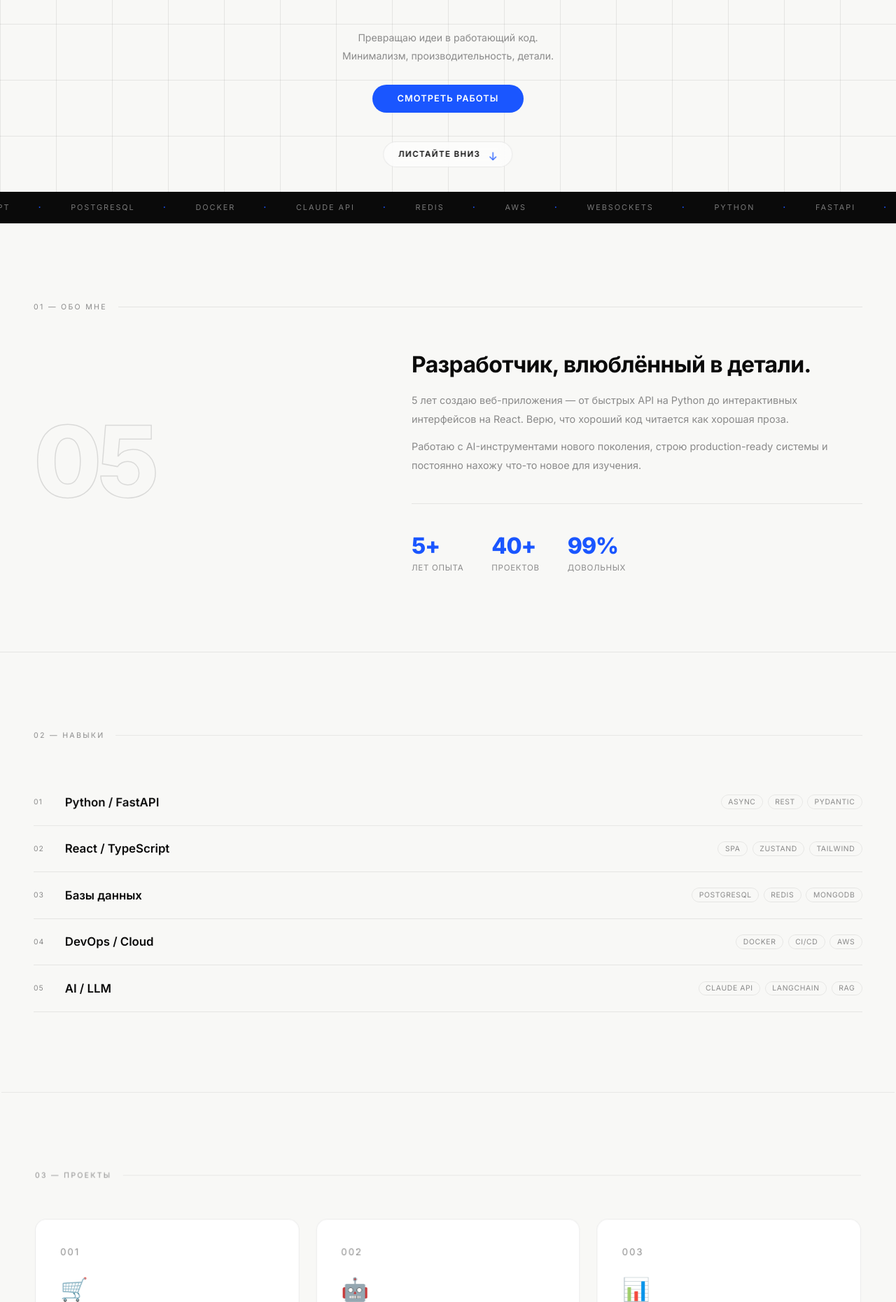
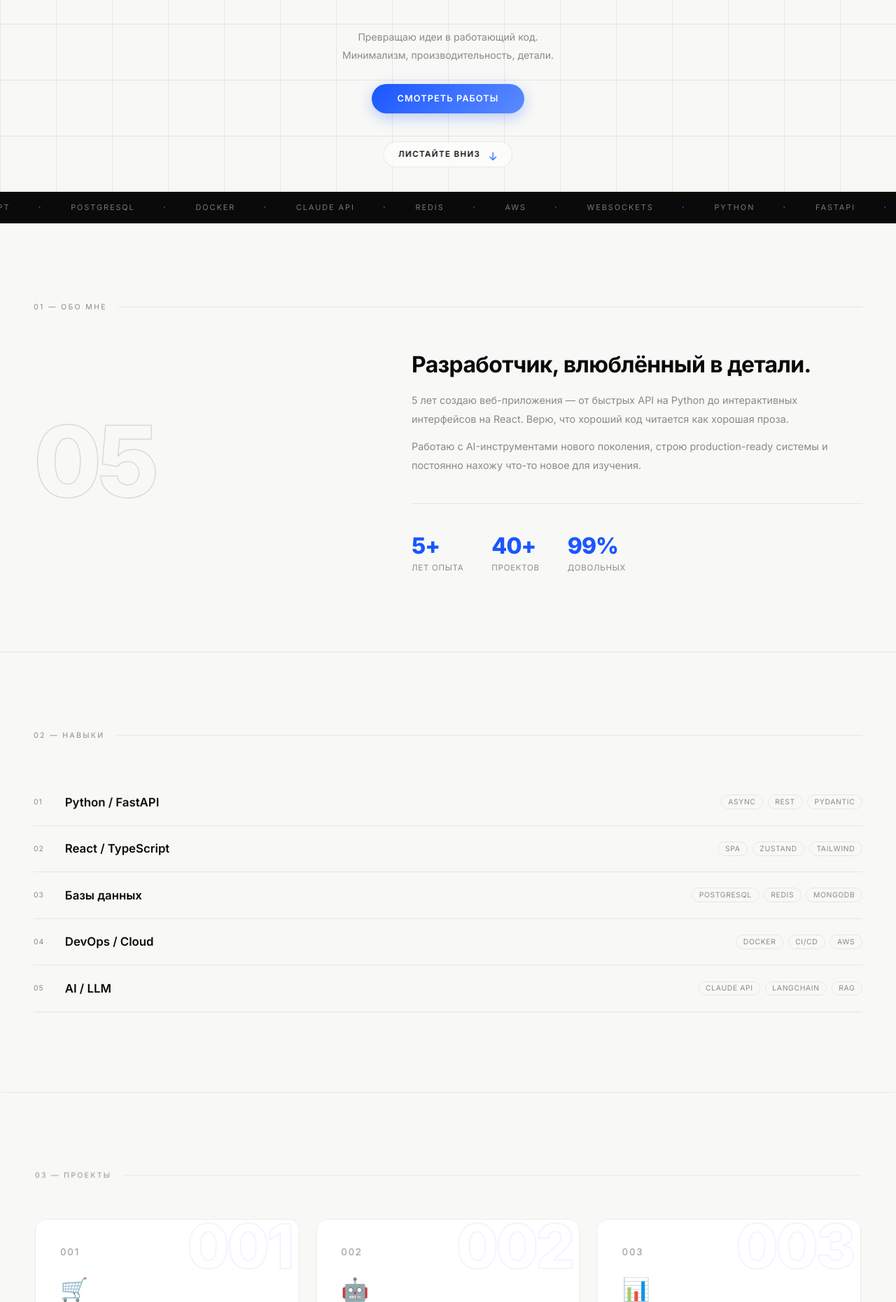
Before and after one commit to Alessandroish/amalproj, a FastAPI app: page / in a window 1280 px wide. Shown: the part 526-2386 px from the top of the page at 70% size. Run offline with FastAPI, Linux system fonts and the light colour scheme; data comes from the database, SQL or seed files in the repository.

Commit message:
Полировка стиля: градиентные кнопки, водяные номера проектов, ховеры
Co-Authored-By: Claude Opus 4.8 <noreply@anthropic.com>

```diff
--- a/static/css/style.css
+++ b/static/css/style.css
@@ -263,8 +263,8 @@ nav ul a:hover::after { width: 100%; }
   line-height: 1.8;
 }
 .btn-primary {
-  padding: .8rem 2.2rem;
-  background: var(--blue);
+  padding: .85rem 2.3rem;
+  background: linear-gradient(135deg, #1a56ff 0%, #5b8bff 100%);
   color: #fff;
   border-radius: 9999px;
   font-size: .8rem;
@@ -272,9 +272,14 @@ nav ul a:hover::after { width: 100%; }
   letter-spacing: .08em;
   text-transform: uppercase;
   text-decoration: none;
-  transition: background .25s, transform .2s;
+  box-shadow: 0 6px 20px rgba(26,86,255,.28);
+  transition: box-shadow .25s, transform .2s, filter .2s;
 }
-.btn-primary:hover { background: #0c3fd4; transform: translateY(-2px); }
+.btn-primary:hover {
+  transform: translateY(-2px);
+  box-shadow: 0 10px 28px rgba(26,86,255,.4);
+  filter: brightness(1.05);
+}
 
 /* blue accent blob */
 .hero-blob {
@@ -555,7 +560,28 @@ section:not(#hero):not(#crow-section) {
 }
 .project-card:hover { transform: translateY(-6px); box-shadow: 0 16px 48px rgba(26,86,255,.1); }
 .project-card:hover::after { transform: scaleX(1); }
-.project-num { font-size: .65rem; color: var(--muted); letter-spacing: .15em; margin-bottom: 2rem; }
+.project-num { font-size: .65rem; color: var(--muted); letter-spacing: .15em; margin-bottom: 2rem; position: relative; z-index: 1; }
+
+/* крупный полупрозрачный номер на фоне карточки */
+.project-watermark {
+  position: absolute;
+  top: -.4rem; right: .6rem;
+  font-size: 5.5rem;
+  font-weight: 800;
+  line-height: 1;
+  letter-spacing: -.04em;
+  color: transparent;
+  -webkit-text-stroke: 1.5px rgba(26,86,255,.08);
+  pointer-events: none;
+  transition: -webkit-text-stroke-color .4s ease, transform .4s ease;
+}
+.project-card:hover .project-watermark {
+  -webkit-text-stroke-color: rgba(26,86,255,.18);
+  transform: translateY(-4px);
+}
+.project-card > *:not(.project-watermark) { position: relative; z-index: 1; }
+.project-link .arrow { transition: transform .3s ease; display: inline-block; }
+.project-card:hover .project-link .arrow { transform: translateX(5px); }
 .project-icon {
   font-size: 2rem; margin-bottom: 1.2rem; display: block;
   transition: transform .4s;
--- a/templates/index.html
+++ b/templates/index.html
@@ -117,11 +117,12 @@
   <div class="projects-grid">
     {% for p in projects %}
     <div class="project-card reveal{% if loop.index0 % 4 %} reveal-delay-{{ loop.index0 % 4 }}{% endif %}">
+      <span class="project-watermark">{{ p.num }}</span>
       <p class="project-num">{{ p.num }}</p>
       <span class="project-icon">{{ p.icon }}</span>
       <h3>{{ p.title }}</h3>
       <p>{{ p.description }}</p>
-      <a href="{{ p.link }}" class="project-link">Смотреть →</a>
+      <a href="{{ p.link }}" class="project-link">Смотреть <span class="arrow">→</span></a>
     </div>
     {% endfor %}
   </div>
```
